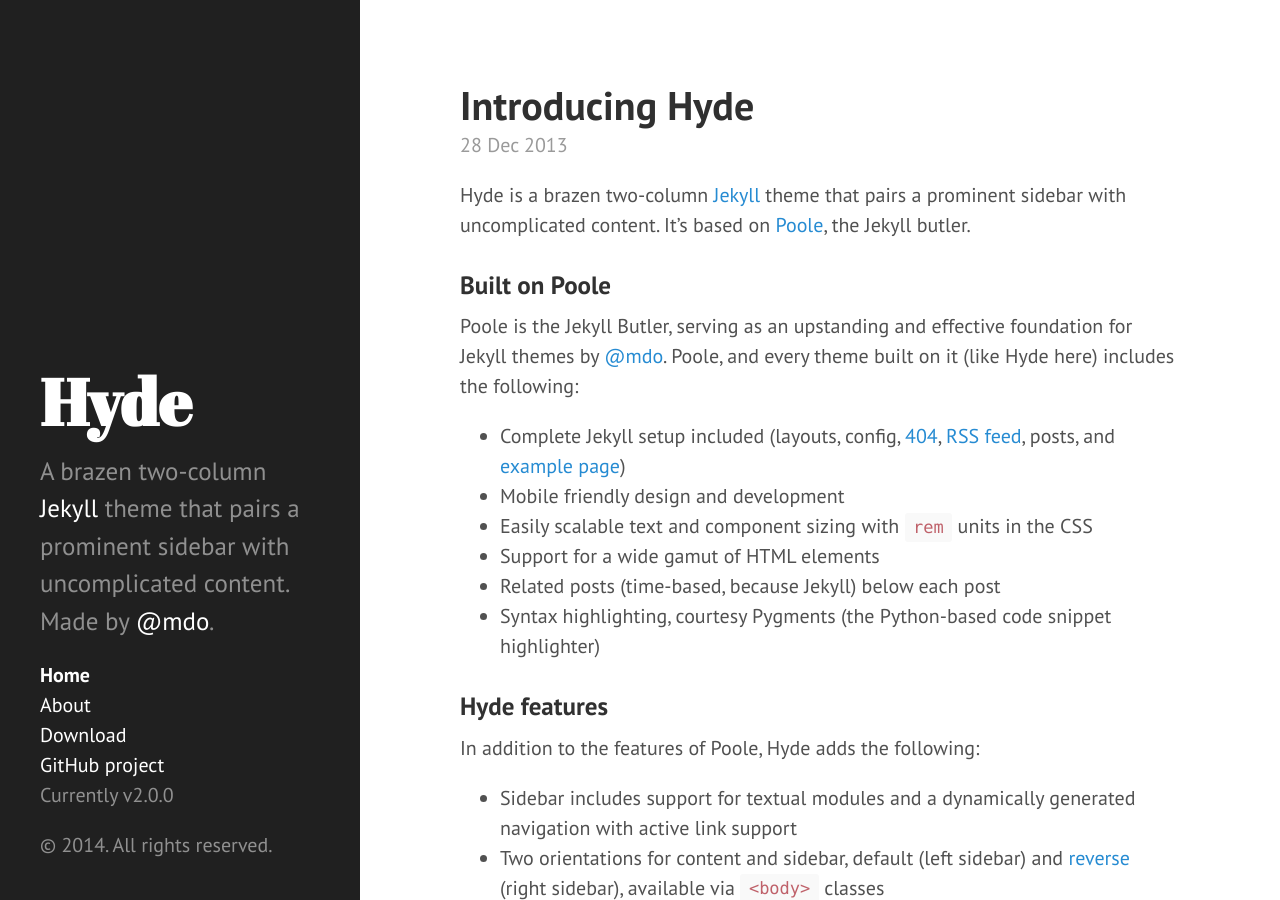
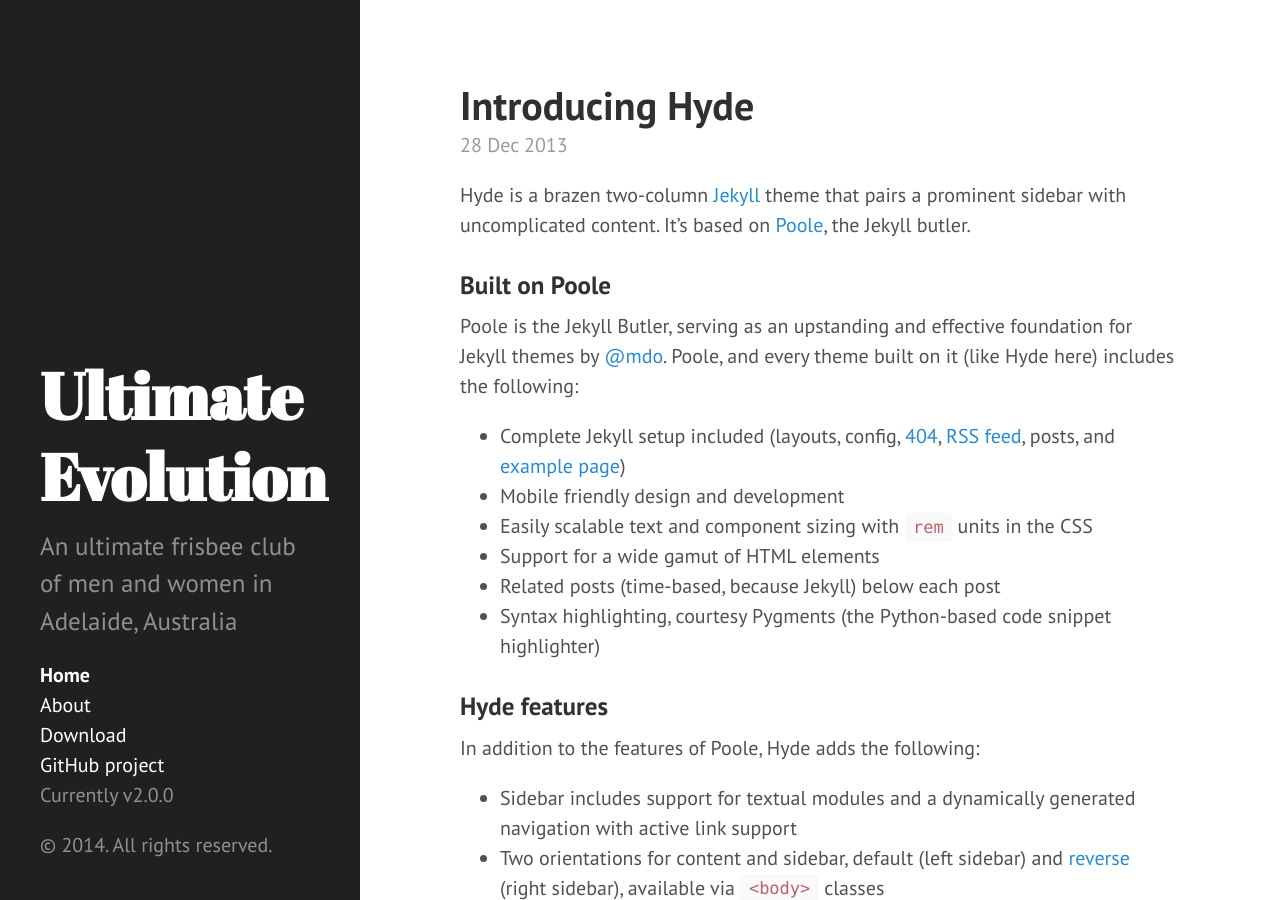
Before and after one commit to ultimateEvolution/ultimateEvolution.github.io, a Jekyll site: the page built from index.html, in a window 1280 px wide and 900 px high. Built offline with Jekyll 4.4.1, drawn with Linux system fonts in a browser that asks for light colours; Markdown is read by kramdown in place of the engine named in the settings; the list of posts is cut into pages by our own code.

Commit message:
update details

```diff
--- a/_config.yml
+++ b/_config.yml
@@ -6,14 +6,14 @@
 permalink:        pretty
 
 # Setup
-title:            Hyde
-tagline:          'A Jekyll theme'
-description:      'A brazen two-column <a href="http://jekyllrb.com" target="_blank">Jekyll</a> theme that pairs a prominent sidebar with uncomplicated content. Made by <a href="https://twitter.com/mdo" target="_blank">@mdo</a>.'
-url:              http://hyde.getpoole.com
+title:            Ultimate Evolution
+tagline:          'Ultimate frisbee club in Adelaide'
+description:      'An ultimate frisbee club of men and women in Adelaide, Australia'
+url:              http://ultimateEvolution.github.io
 
 author:
-  name:           'Mark Otto'
-  url:            https://twitter.com/mdo
+  name:           'Drew Hendrickson'
+  url:            https://twitter.com/athendri
 
 paginate:         5
 
@@ -21,4 +21,4 @@
 version:          2.0.0
 
 github:
-  repo:           https://github.com/poole/hyde
+  repo:           https://github.com/ultimateEvolution/ultimateEvolution.github.io
```
